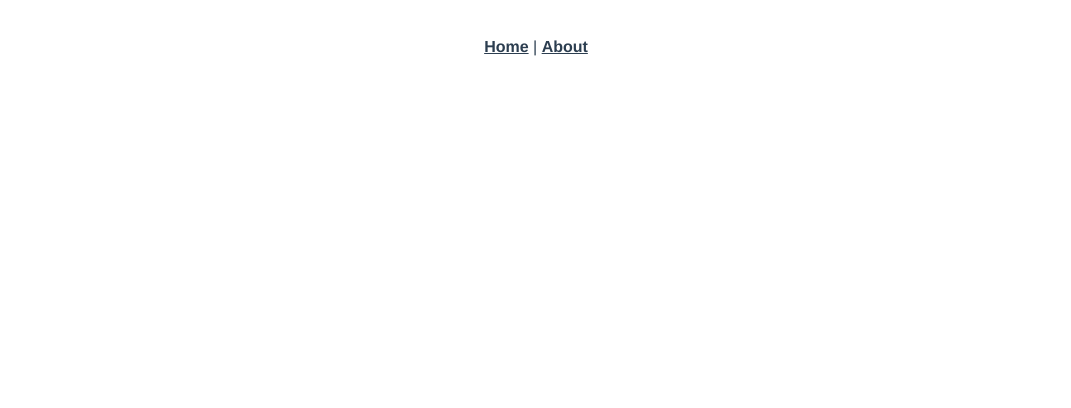
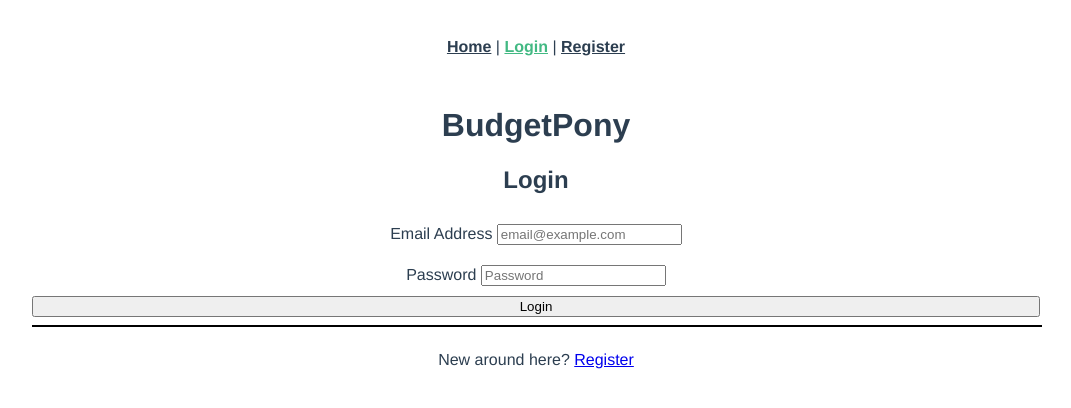
Before and after one commit to TheWalkingLeek/M306_BudgetPony, a Vue app in the folder frontend/: page /login in a window 1280 px wide. Shown: the top 408 px of the page, without its empty margins (104-1175 px from the left). Built offline with nearby package versions, Linux system fonts and the light colour scheme.

Commit message:
Create Login and Register view

```diff
--- a/frontend/package.json
+++ b/frontend/package.json
@@ -6,7 +6,8 @@
     "serve": "vue-cli-service serve",
     "build": "vue-cli-service build",
     "test:unit": "vue-cli-service test:unit",
-    "lint": "vue-cli-service lint"
+    "lint": "vue-cli-service lint",
+    "tmp": "vue-cli-service add bootstrap-vue"
   },
   "dependencies": {
     "core-js": "^3.6.4",
--- a/frontend/src/App.vue
+++ b/frontend/src/App.vue
@@ -1,9 +1,11 @@
 <template>
   <div id="app">
-    <div id="nav">
+    <nav id="nav">
       <router-link to="/">Home</router-link> |
-      <router-link to="/about">About</router-link>
-    </div>
+      <router-link to="/login">Login</router-link> |
+      <router-link to="/Register">Register</router-link>
+    </nav>
+    <h1>BudgetPony</h1>
     <router-view />
   </div>
 </template>
@@ -15,6 +17,7 @@
   -moz-osx-font-smoothing: grayscale;
   text-align: center;
   color: #2c3e50;
+  margin: 0 10vw;
 }
 
 #nav {
--- a/frontend/src/router/index.js
+++ b/frontend/src/router/index.js
@@ -11,13 +11,16 @@
     component: Home
   },
   {
-    path: "/about",
-    name: "About",
-    // route level code-splitting
-    // this generates a separate chunk (about.[hash].js) for this route
-    // which is lazy-loaded when the route is visited.
+    path: "/login",
+    name: "Login",
     component: () =>
-      import(/* webpackChunkName: "about" */ "../views/About.vue")
+      import(/* webpackChunkName: "about" */ "../views/Login.vue")
+  },
+  {
+    path: "/register",
+    name: "Register",
+    component: () =>
+      import(/* webpackChunkName: "about" */ "../views/Register.vue")
   }
 ];
 
--- a/frontend/src/views/About.vue
+++ /dev/null
@@ -1,5 +0,0 @@
-<template>
-  <div class="about">
-    <h1>This is an about page</h1>
-  </div>
-</template>
--- a/frontend/src/views/Home.vue
+++ b/frontend/src/views/Home.vue
@@ -1,6 +1,6 @@
 <template>
   <div class="home">
-    <h1>BudgetPony</h1>
+    <h2>Home</h2>
   </div>
 </template>
 
@@ -9,3 +9,7 @@
   name: "Home"
 };
 </script>
+
+<style>
+
+</style>
--- /dev/null
+++ b/frontend/src/views/Login.vue
@@ -0,0 +1,40 @@
+<template>
+  <div class="login">
+    <h2>Login</h2>
+    <form @submit.prevent="login" class="login-form">
+      <label>
+        Email Address
+        <input type="email" placeholder="email@example.com">
+      </label>
+      <label>
+        Password
+        <input type="password" placeholder="Password">
+      </label>
+      <button type="submit">Login</button>
+      <hr>
+      <p>New around here? <router-link to="/Register">Register</router-link></p>
+    </form>
+  </div>
+</template>
+
+<script>
+export default {
+
+}
+</script>
+
+<style scoped>
+input {
+  margin: 10px 0;
+}
+
+hr {
+  width: 100%;
+  border: #000000 1px solid;
+}
+
+.login-form {
+  display: flex;
+  flex-direction: column;
+}
+</style>
--- /dev/null
+++ b/frontend/src/views/Register.vue
@@ -0,0 +1,26 @@
+<template>
+  <div class="register">
+    <h2>Register</h2>
+    <form @submit.prevent="register">
+      <label>
+        Email Address
+        <input type="email" placeholder="email@example.com">
+      </label>
+      <label>
+        Password
+        <input type="password" placeholder="Password">
+      </label>
+      <button type="submit">Register</button>
+    </form>
+  </div>
+</template>
+
+<script>
+export default {
+
+}
+</script>
+
+<style>
+
+</style>
```
Also changed, not shown: 2 other files (tests, documents, lock files or other folders).
